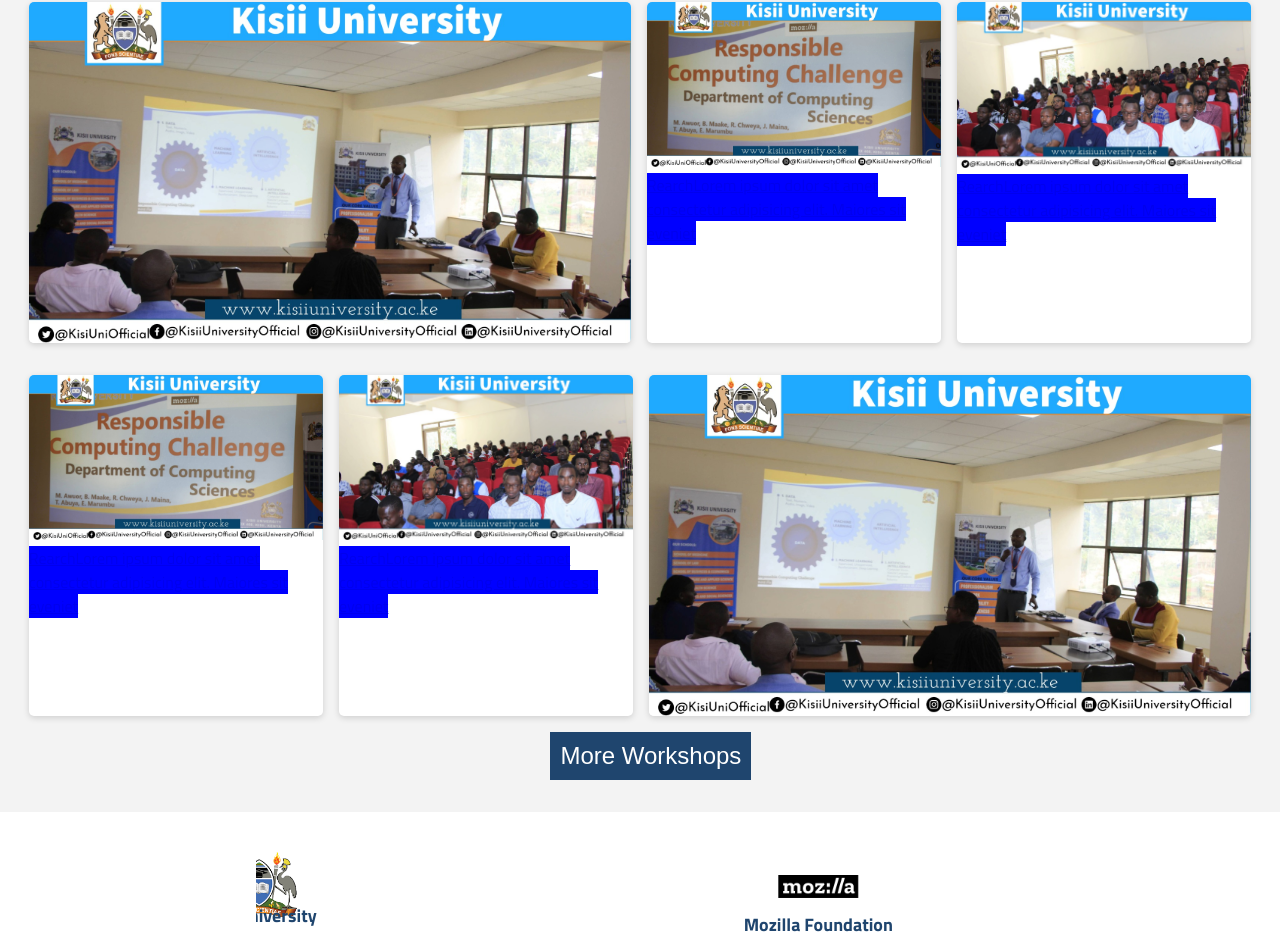
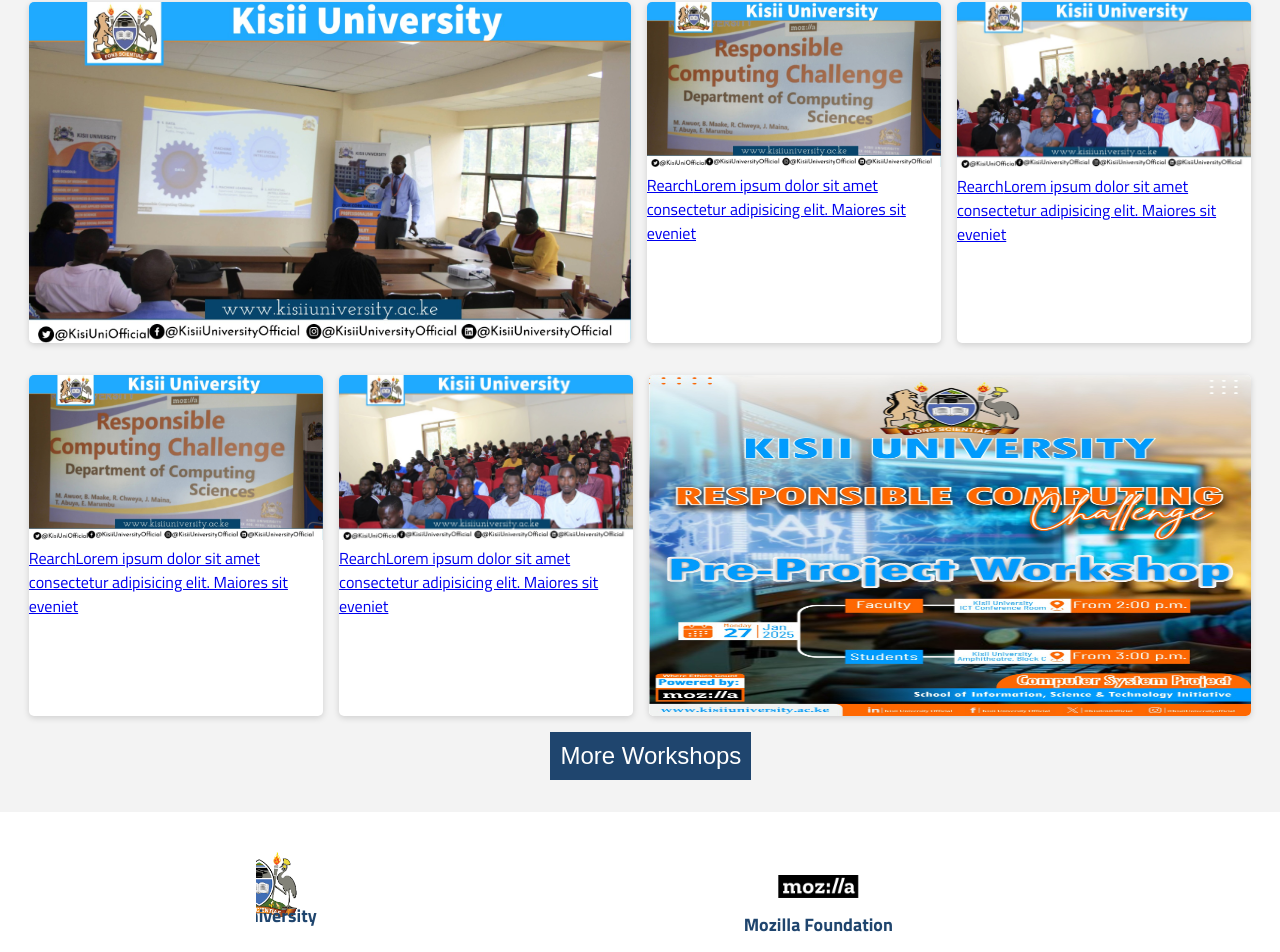
Before and after one commit to efpha/rc_web-app, a Next.js app: page /hero in a window 1280 px wide. Shown: the part 1487-2439 px from the top of the page. Built offline with nearby package versions, Linux system fonts and the light colour scheme.

Commit message:
span classname addition

```diff
--- a/src/app/about/page.tsx
+++ b/src/app/about/page.tsx
@@ -26,7 +26,7 @@ export default function About() {
                 </span>
 
                 {/* Left border */}
-                <span className="border abt">
+                <span className="border abt wrk">
                 </span>
 
                 {/* Section title */}
--- a/src/app/hero/page.tsx
+++ b/src/app/hero/page.tsx
@@ -120,12 +120,18 @@ export default function Home() {
                       </Link>
                     </section>
                     <section className='cardcont master'>
+                      <Link className='cardcont' href='/workshops/workshop1'>
                       <Image
-                          src="/images/prj1.jpg"
+                          src="/images/workshop1.jpg"
                           alt="Kisii University"
                           width={1200}
                           height={600}
                       />
+                      <Link className="card_dsc" href="#">
+                        <span className='heading'>Rearch</span>
+                        Lorem ipsum dolor sit amet consectetur adipisicing elit. Maiores sit eveniet
+                      </Link>
+                    </Link>
                     </section>
                   </div>
                 </div>
--- a/src/app/home.css
+++ b/src/app/home.css
@@ -304,7 +304,7 @@
     transform: scale(1.01);
 }
 .card_dsc{
-  background-color: blue;
+  /* background-color: blue; */
   margin: auto;
 }
 
```
